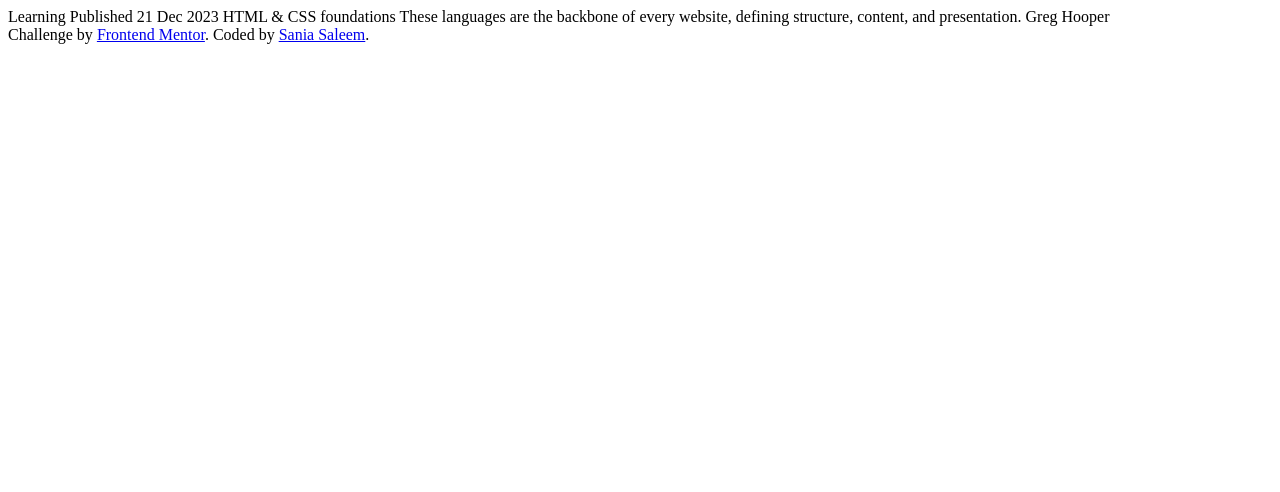
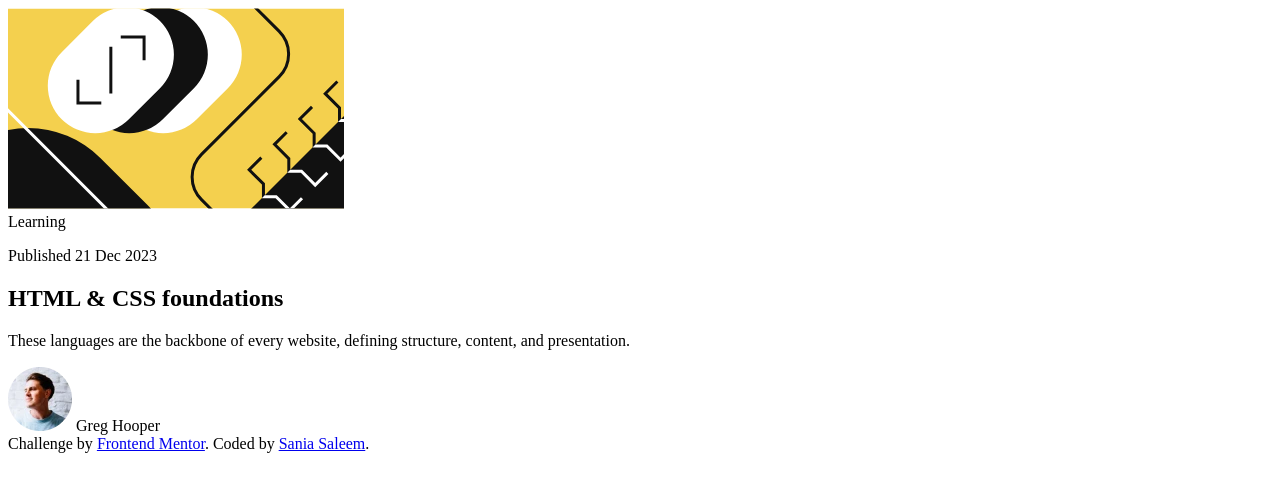
Before and after one commit to codeBloom361/blog-preview-card, a plain HTML site: page index.html in a window 1280 px wide. Drawn offline with Linux system fonts and the light colour scheme.

Commit message:
HTML file updated

```diff
--- a/index.html
+++ b/index.html
@@ -10,20 +10,23 @@
 
 </head>
 <body>
+<main>
+  <img src="./assets/images/illustration-article.svg" alt="illustration">
+  <div class="learning">Learning</div>
 
-  Learning
+  <p>Published 21 Dec 2023</p>
 
-  Published 21 Dec 2023
+  <h2>HTML & CSS foundations</h2>
 
-  HTML & CSS foundations
-
-  These languages are the backbone of every website, defining structure, content, and presentation.
-
-  Greg Hooper
-
+  <p>These languages are the backbone of every website, defining structure, content, and presentation.</p>
+<img src="./assets/images/image-avatar.webp" alt="avatar">
+  <span class="class">Greg Hooper</span>
+  </main>
+  <footer>
   <div class="attribution">
     Challenge by <a href="https://www.frontendmentor.io?ref=challenge" target="_blank">Frontend Mentor</a>.
     Coded by <a href="#">Sania Saleem</a>.
   </div>
+  </footer>
 </body>
 </html>
```
